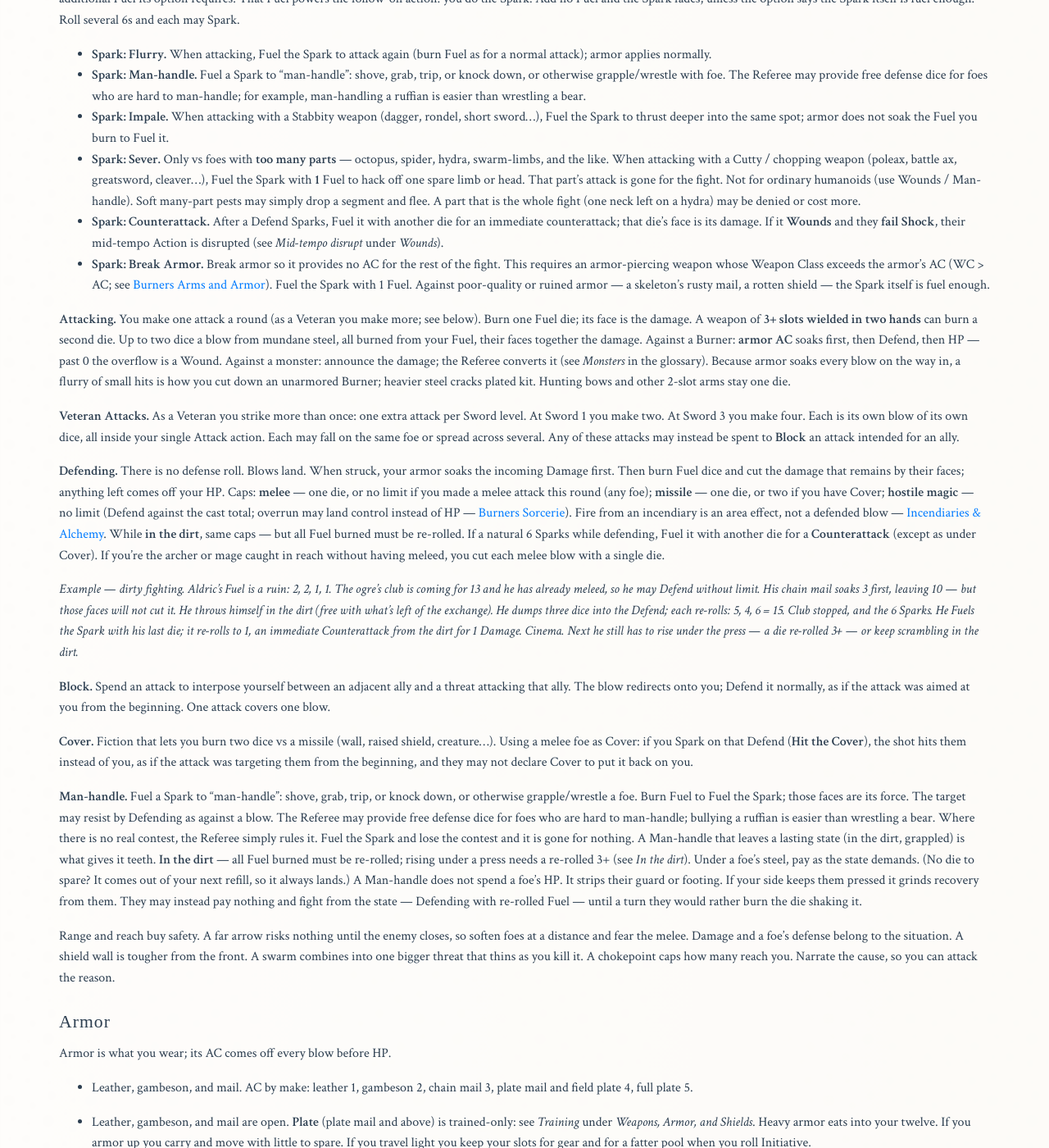
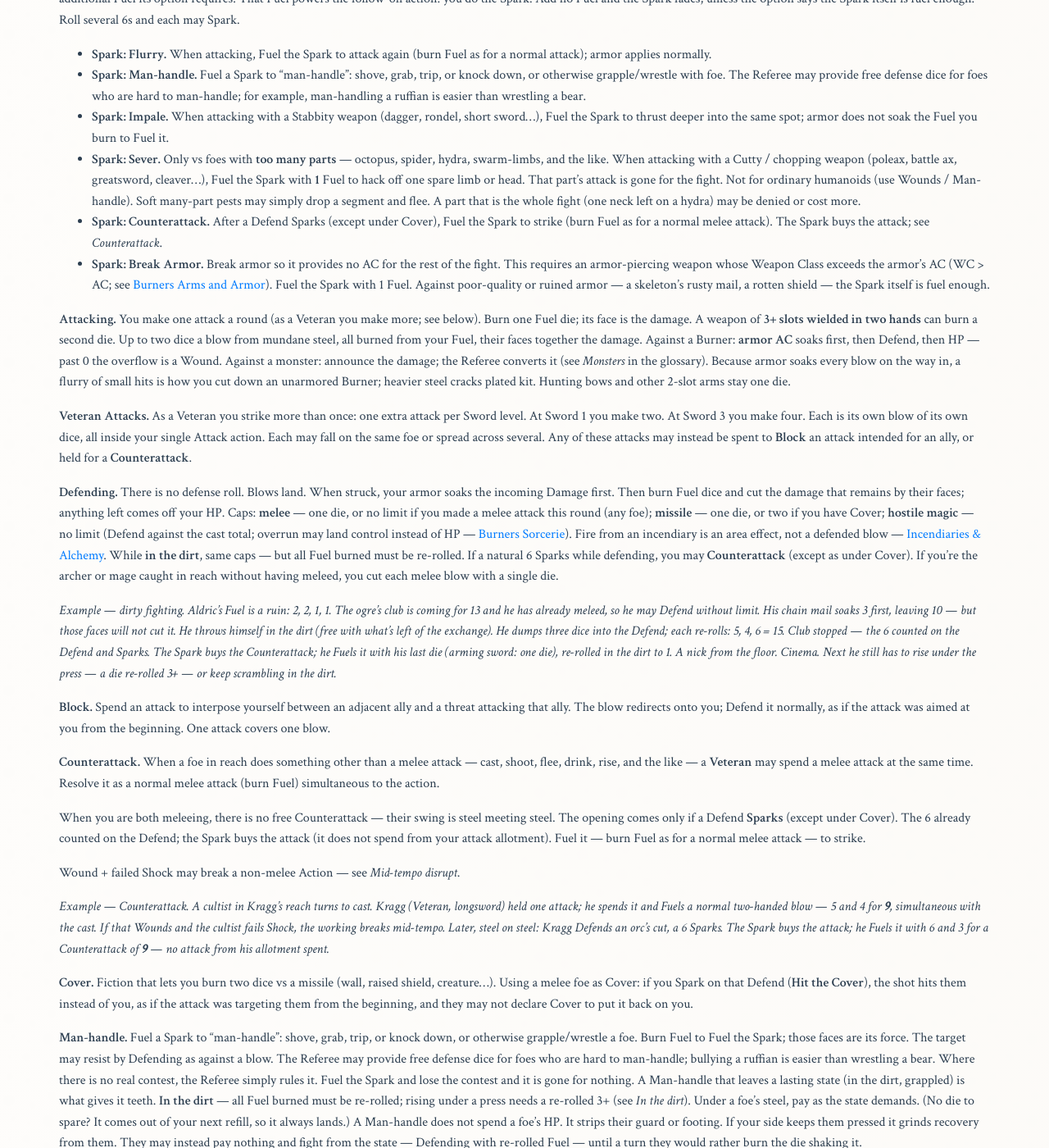
Before and after one commit to paulabrams/burners, a Jekyll site: the page built from markdown/burners-adventure-game.md, in a window 1280 px wide and 1400 px high, scrolled down 20269 px. Shown: the whole window at 82% size. Built offline with Jekyll 4.4.1, drawn with Linux system fonts in a browser that asks for light colours; some web fonts are replaced; some of the changed text lies outside the part shown.

Commit message:
Publish local draft: unify Counterattack — Veteran vs non-melee, Spark in melee.

```diff
--- a/markdown/burners-adventure-game.md
+++ b/markdown/burners-adventure-game.md
@@ -599,7 +599,7 @@ Every Wound puts your footing in question. Roll **`2d6 + Sword` against total wo
 
 If you have nothing to drop (you're unarmed or casting), the Referee swaps a disarm result for a fitting shock instead: a spell guttering out, a lost hold, a wasted breath.
 
-**Mid-tempo disrupt.** This is a general rule for any Action, not a magic rule. A Counterattack — or any blow that lands while you are still in the middle of an Action — that **Wounds** you triggers the Shock Check as usual. **Fail that Shock** and the Action breaks mid-tempo: the attempt is spoiled, unfinished, or goes wide. What that costs depends on what you were doing — a lock spoils, a climb fails, a cast taps with no effect, a careful aim is lost. A blow that already resolved as a simple swing often changes nothing further. A passed Shock means you keep your feet in the act; HP loss alone does not abort it.
+**Mid-tempo disrupt.** While you are in a **non-melee** Action — cast, shoot, flee, climb, drink, rise, and the like — a blow that **Wounds** you triggers the Shock Check as usual. The blow may be a **Counterattack** or any other hit that catches you mid-act. **Fail that Shock** and the Action breaks: spoiled, unfinished, or gone wide (a cast taps with no effect, aim is lost, a climb fails). Pass, and you keep your feet in the act — HP loss alone does not abort it. A melee attack is never spoiled this way; the blow already is the Action. HP loss and Wounds still land, simultaneously.
 
 #### Going Down
 
@@ -666,18 +666,26 @@ If you empty your hand on offense you are caught winded until the next Roll Init
 - **Spark: Man-handle.** Fuel a Spark to "man-handle": shove, grab, trip, or knock down, or otherwise grapple/wrestle with foe. The Referee may provide free defense dice for foes who are hard to man-handle; for example, man-handling a ruffian is easier than wrestling a bear.
 - **Spark: Impale.** When attacking with a Stabbity weapon (dagger, rondel, short sword…), Fuel the Spark to thrust deeper into the same spot; armor does not soak the Fuel you burn to Fuel it.
 - **Spark: Sever.** Only vs foes with **too many parts** — octopus, spider, hydra, swarm-limbs, and the like. When attacking with a Cutty / chopping weapon (poleax, battle ax, greatsword, cleaver…), Fuel the Spark with **1** Fuel to hack off one spare limb or head. That part's attack is gone for the fight. Not for ordinary humanoids (use Wounds / Man-handle). Soft many-part pests may simply drop a segment and flee. A part that is the whole fight (one neck left on a hydra) may be denied or cost more.
-- **Spark: Counterattack.** After a Defend Sparks, Fuel it with another die for an immediate counterattack; that die's face is its damage. If it **Wounds** and they **fail Shock**, their mid-tempo Action is disrupted (see *Mid-tempo disrupt* under *Wounds*).
+- **Spark: Counterattack.** After a Defend Sparks (except under Cover), Fuel the Spark to strike (burn Fuel as for a normal melee attack). The Spark buys the attack; see *Counterattack*.
 - **Spark: Break Armor.** Break armor so it provides no AC for the rest of the fight. This requires an armor-piercing weapon whose Weapon Class exceeds the armor's AC (WC > AC; see [[Burners Arms and Armor]]). Fuel the Spark with 1 Fuel. Against poor-quality or ruined armor — a skeleton's rusty mail, a rotten shield — the Spark itself is fuel enough.
 
 **Attacking.** You make one attack a round (as a Veteran you make more; see below). Burn one Fuel die; its face is the damage. A weapon of **3+ slots wielded in two hands** can burn a second die. Up to two dice a blow from mundane steel, all burned from your Fuel, their faces together the damage. Against a Burner: **armor AC** soaks first, then Defend, then HP — past 0 the overflow is a Wound. Against a monster: announce the damage; the Referee converts it (see *Monsters* in the glossary). Because armor soaks every blow on the way in, a flurry of small hits is how you cut down an unarmored Burner; heavier steel cracks plated kit. Hunting bows and other 2-slot arms stay one die.
 
-**Veteran Attacks.** As a Veteran you strike more than once: one extra attack per Sword level. At Sword 1 you make two. At Sword 3 you make four. Each is its own blow of its own dice, all inside your single Attack action. Each may fall on the same foe or spread across several. Any of these attacks may instead be spent to **Block** an attack intended for an ally.
+**Veteran Attacks.** As a Veteran you strike more than once: one extra attack per Sword level. At Sword 1 you make two. At Sword 3 you make four. Each is its own blow of its own dice, all inside your single Attack action. Each may fall on the same foe or spread across several. Any of these attacks may instead be spent to **Block** an attack intended for an ally, or held for a **Counterattack**.
 
-**Defending.** There is no defense roll. Blows land. When struck, your armor soaks the incoming Damage first. Then burn Fuel dice and cut the damage that remains by their faces; anything left comes off your HP. Caps: **melee** — one die, or no limit if you made a melee attack this round (any foe); **missile** — one die, or two if you have Cover; **hostile magic** — no limit (Defend against the cast total; overrun may land control instead of HP — [[Burners Sorcerie]]). Fire from an incendiary is an area effect, not a defended blow — [[Burners Arms and Armor#Incendiaries & Alchemy]]. While **in the dirt**, same caps — but all Fuel burned must be re-rolled. If a natural 6 Sparks while defending, Fuel it with another die for a **Counterattack** (except as under Cover). If you're the archer or mage caught in reach without having meleed, you cut each melee blow with a single die.
+**Defending.** There is no defense roll. Blows land. When struck, your armor soaks the incoming Damage first. Then burn Fuel dice and cut the damage that remains by their faces; anything left comes off your HP. Caps: **melee** — one die, or no limit if you made a melee attack this round (any foe); **missile** — one die, or two if you have Cover; **hostile magic** — no limit (Defend against the cast total; overrun may land control instead of HP — [[Burners Sorcerie]]). Fire from an incendiary is an area effect, not a defended blow — [[Burners Arms and Armor#Incendiaries & Alchemy]]. While **in the dirt**, same caps — but all Fuel burned must be re-rolled. If a natural 6 Sparks while defending, you may **Counterattack** (except as under Cover). If you're the archer or mage caught in reach without having meleed, you cut each melee blow with a single die.
 
-*Example — dirty fighting. Aldric's Fuel is a ruin: 2, 2, 1, 1. The ogre's club is coming for 13 and he has already meleed, so he may Defend without limit. His chain mail soaks 3 first, leaving 10 — but those faces will not cut it. He throws himself in the dirt (free with what's left of the exchange). He dumps three dice into the Defend; each re-rolls: 5, 4, 6 = 15. Club stopped, and the 6 Sparks. He Fuels the Spark with his last die; it re-rolls to 1, an immediate Counterattack from the dirt for 1 Damage. Cinema. Next he still has to rise under the press — a die re-rolled 3+ — or keep scrambling in the dirt.*
+*Example — dirty fighting. Aldric's Fuel is a ruin: 2, 2, 1, 1. The ogre's club is coming for 13 and he has already meleed, so he may Defend without limit. His chain mail soaks 3 first, leaving 10 — but those faces will not cut it. He throws himself in the dirt (free with what's left of the exchange). He dumps three dice into the Defend; each re-rolls: 5, 4, 6 = 15. Club stopped — the 6 counted on the Defend and Sparks. The Spark buys the Counterattack; he Fuels it with his last die (arming sword: one die), re-rolled in the dirt to 1. A nick from the floor. Cinema. Next he still has to rise under the press — a die re-rolled 3+ — or keep scrambling in the dirt.*
 
 **Block.** Spend an attack to interpose yourself between an adjacent ally and a threat attacking that ally. The blow redirects onto you; Defend it normally, as if the attack was aimed at you from the beginning. One attack covers one blow.
+
+**Counterattack.** When a foe in reach does something other than a melee attack — cast, shoot, flee, drink, rise, and the like — a **Veteran** may spend a melee attack at the same time. Resolve it as a normal melee attack (burn Fuel) simultaneous to the action.
+
+When you are both meleeing, there is no free Counterattack — their swing is steel meeting steel. The opening comes only if a Defend **Sparks** (except under Cover). The 6 already counted on the Defend; the Spark buys the attack (it does not spend from your attack allotment). Fuel it — burn Fuel as for a normal melee attack — to strike.
+
+Wound + failed Shock may break a non-melee Action — see *Mid-tempo disrupt*.
+
+*Example — Counterattack. A cultist in Kragg's reach turns to cast. Kragg (Veteran, longsword) held one attack; he spends it and Fuels a normal two-handed blow — 5 and 4 for **9**, simultaneous with the cast. If that Wounds and the cultist fails Shock, the working breaks mid-tempo. Later, steel on steel: Kragg Defends an orc's cut, a 6 Sparks. The Spark buys the attack; he Fuels it with 6 and 3 for a Counterattack of **9** — no attack from his allotment spent.*
 
 **Cover.** Fiction that lets you burn two dice vs a missile (wall, raised shield, creature…). Using a melee foe as Cover: if you Spark on that Defend (**Hit the Cover**), the shot hits them instead of you, as if the attack was targeting them from the beginning, and they may not declare Cover to put it back on you.
 
```
Also changed, not shown: markdown/burners-examples-of-play.md (+3 -3 lines), markdown/burners-principles.md (+1 -1 lines), markdown/burners-referee-guide.md (+1 -1 lines), markdown/burners-sorcerie.md (+2 -4 lines).
